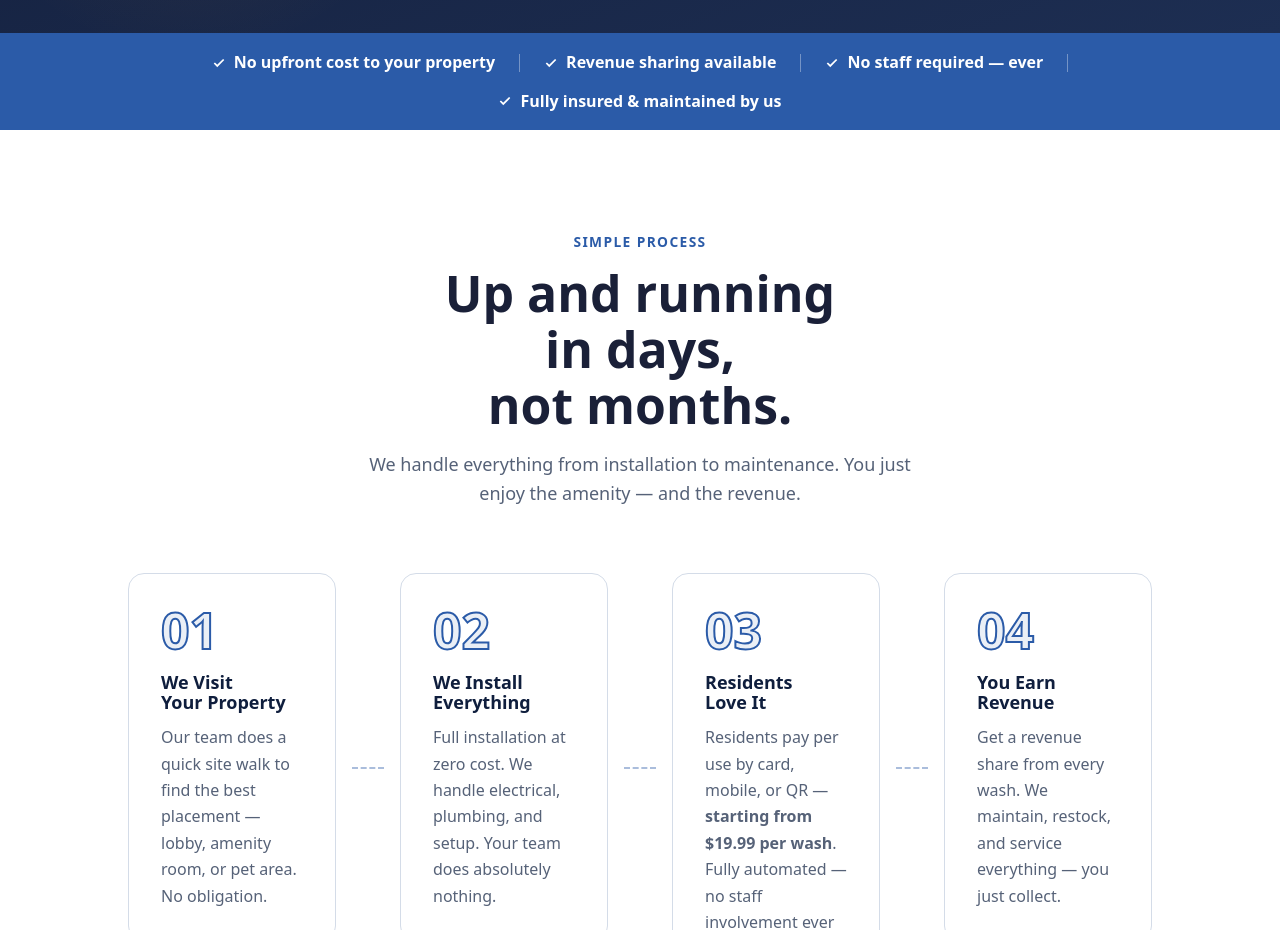
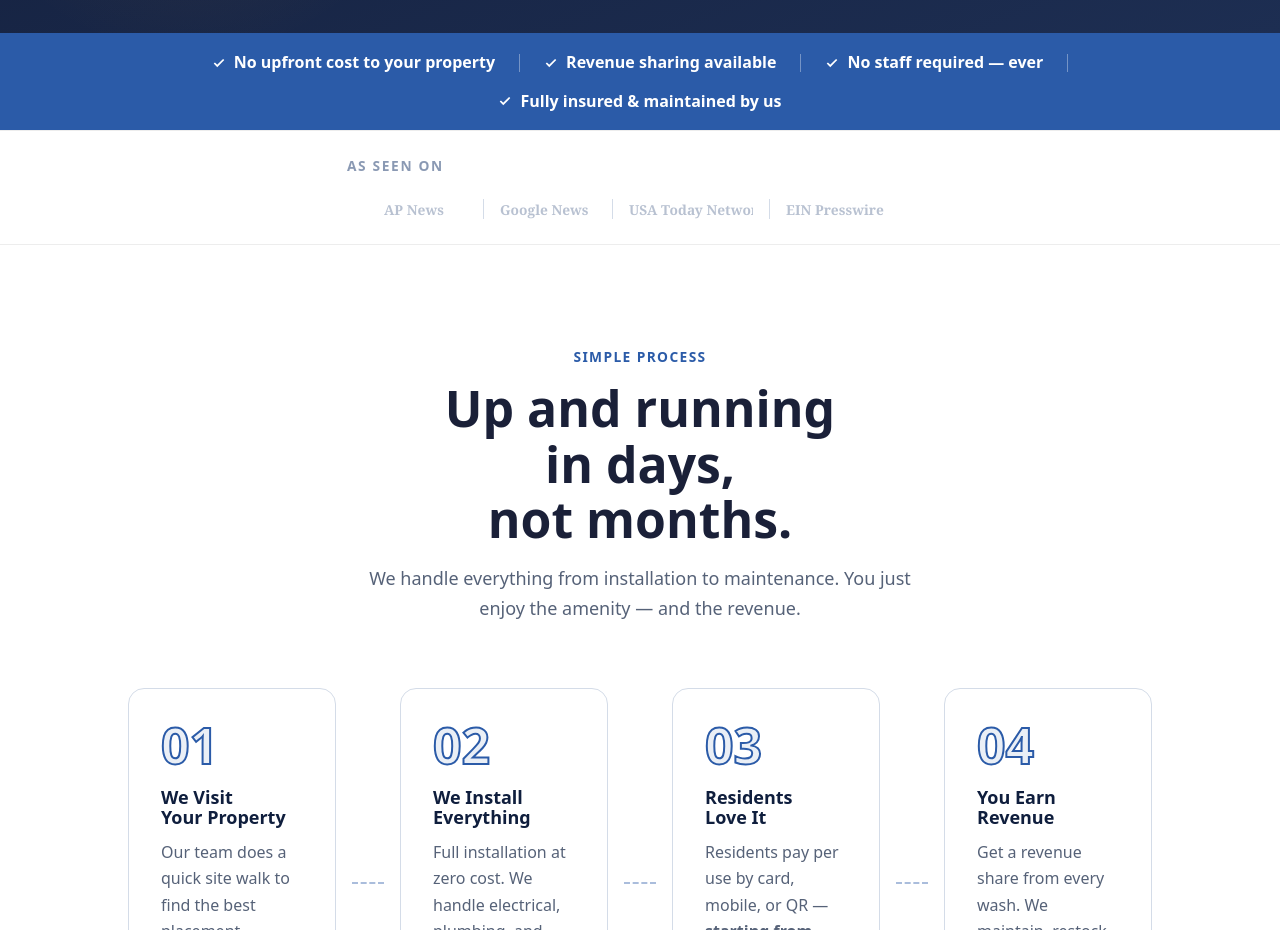
Before and after one commit to Sudspect/sudspect-landing, a website: page index.html in a window 1280 px wide. Shown: the part 1020-1950 px from the top of the page. Drawn offline with Linux system fonts and the light colour scheme; a web font is replaced by a local one.

Commit message:
Add As Seen On section — AP News, Google News, USA Today Network, EIN Presswire

```diff
--- a/index.html
+++ b/index.html
@@ -158,6 +158,39 @@
         <div class="proof-item"><svg width="14" height="14" viewBox="0 0 24 24" fill="none" stroke="currentColor" stroke-width="3"><polyline points="20 6 9 17 4 12"/></svg> Fully insured &amp; maintained by us</div>
       </div>
     </div>
+
+
+    <!-- AS SEEN ON -->
+    <section class="as-seen-on">
+      <div class="container">
+        <p class="as-seen-on__label">As Seen On</p>
+        <div class="as-seen-on__logos">
+          <a href="https://www.einpresswire.com/article/928721557/florida-veteran-launches-zero-cost-dog-wash-amenity-program-for-apartments" target="_blank" rel="noopener" class="as-seen-on__item" aria-label="EIN Presswire">
+            <svg viewBox="0 0 120 32" fill="none" xmlns="http://www.w3.org/2000/svg" aria-hidden="true">
+              <text x="0" y="24" font-family="Georgia,serif" font-size="20" font-weight="700" fill="currentColor">AP News</text>
+            </svg>
+          </a>
+          <div class="as-seen-on__divider"></div>
+          <a href="https://www.einpresswire.com/article/928721557/florida-veteran-launches-zero-cost-dog-wash-amenity-program-for-apartments" target="_blank" rel="noopener" class="as-seen-on__item" aria-label="Google News">
+            <svg viewBox="0 0 140 32" fill="none" xmlns="http://www.w3.org/2000/svg" aria-hidden="true">
+              <text x="0" y="24" font-family="Georgia,serif" font-size="20" font-weight="700" fill="currentColor">Google News</text>
+            </svg>
+          </a>
+          <div class="as-seen-on__divider"></div>
+          <a href="https://www.einpresswire.com/article/928721557/florida-veteran-launches-zero-cost-dog-wash-amenity-program-for-apartments" target="_blank" rel="noopener" class="as-seen-on__item" aria-label="USA Today Network">
+            <svg viewBox="0 0 180 32" fill="none" xmlns="http://www.w3.org/2000/svg" aria-hidden="true">
+              <text x="0" y="24" font-family="Georgia,serif" font-size="20" font-weight="700" fill="currentColor">USA Today Network</text>
+            </svg>
+          </a>
+          <div class="as-seen-on__divider"></div>
+          <a href="https://www.einpresswire.com/article/928721557/florida-veteran-launches-zero-cost-dog-wash-amenity-program-for-apartments" target="_blank" rel="noopener" class="as-seen-on__item" aria-label="EIN Presswire">
+            <svg viewBox="0 0 160 32" fill="none" xmlns="http://www.w3.org/2000/svg" aria-hidden="true">
+              <text x="0" y="24" font-family="Georgia,serif" font-size="20" font-weight="700" fill="currentColor">EIN Presswire</text>
+            </svg>
+          </a>
+        </div>
+      </div>
+    </section>
 
     <!-- HOW IT WORKS -->
     <section class="section" id="how-it-works">
--- a/style.css
+++ b/style.css
@@ -476,3 +476,47 @@ details[open] .faq-q::after { transform: rotate(45deg); }
 @media (max-width: 640px) {
   .blog-grid { grid-template-columns: 1fr; gap: var(--s4); }
 }
+
+/* AS SEEN ON */
+.as-seen-on {
+  background: var(--color-bg, #f8f8f6);
+  border-top: 1px solid rgba(0,0,0,0.07);
+  border-bottom: 1px solid rgba(0,0,0,0.07);
+  padding: var(--s6) 0;
+}
+.as-seen-on__label {
+  text-align: center;
+  font-size: var(--text-xs);
+  font-weight: 600;
+  letter-spacing: 0.12em;
+  text-transform: uppercase;
+  color: var(--gray-400, #999);
+  margin-bottom: var(--s5);
+}
+.as-seen-on__logos {
+  display: flex;
+  align-items: center;
+  justify-content: center;
+  flex-wrap: wrap;
+  gap: var(--s4);
+}
+.as-seen-on__item {
+  display: flex;
+  align-items: center;
+  color: var(--gray-400, #aaa);
+  opacity: 0.6;
+  transition: opacity 200ms ease;
+  text-decoration: none;
+}
+.as-seen-on__item:hover { opacity: 1; }
+.as-seen-on__item svg { height: 22px; width: auto; }
+.as-seen-on__divider {
+  width: 1px;
+  height: 20px;
+  background: var(--color-border, #e0e0e0);
+}
+@media (max-width: 600px) {
+  .as-seen-on__logos { gap: var(--s3); }
+  .as-seen-on__divider { display: none; }
+  .as-seen-on__item svg { height: 18px; }
+}
```
